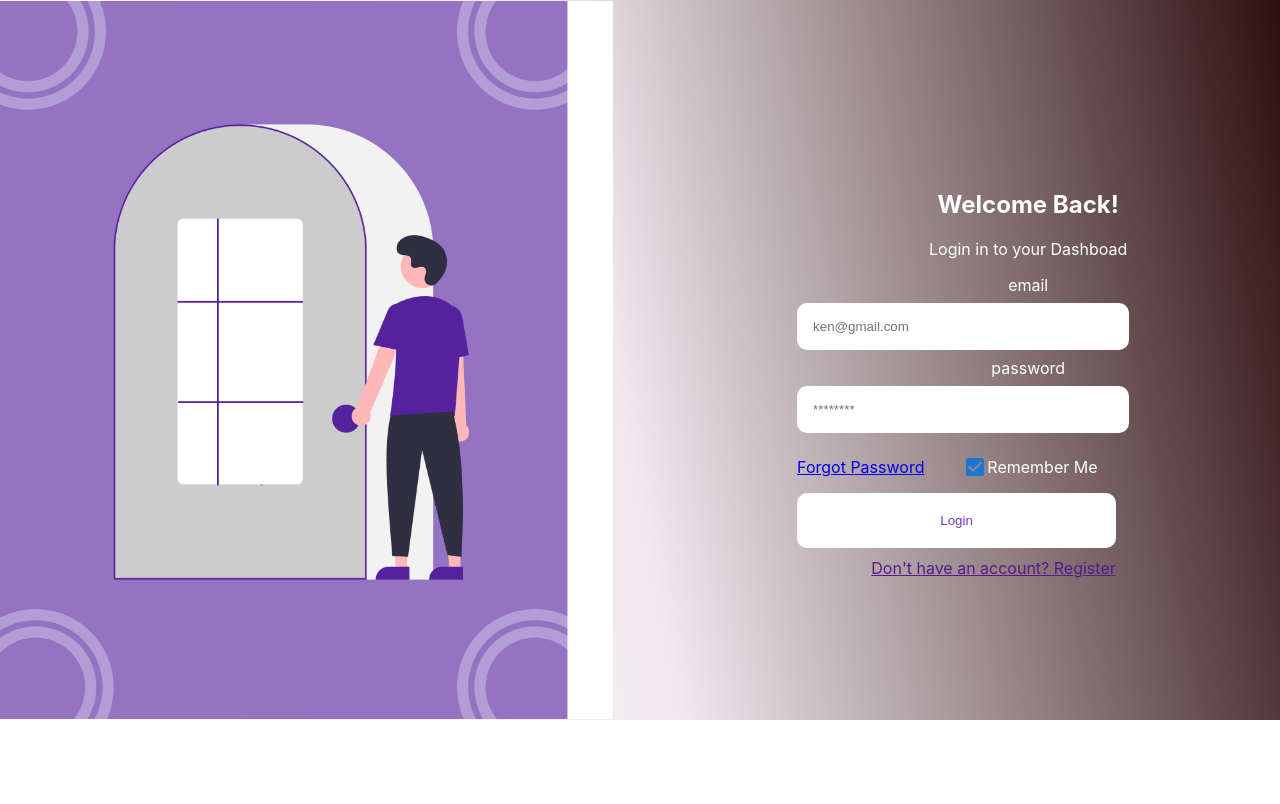
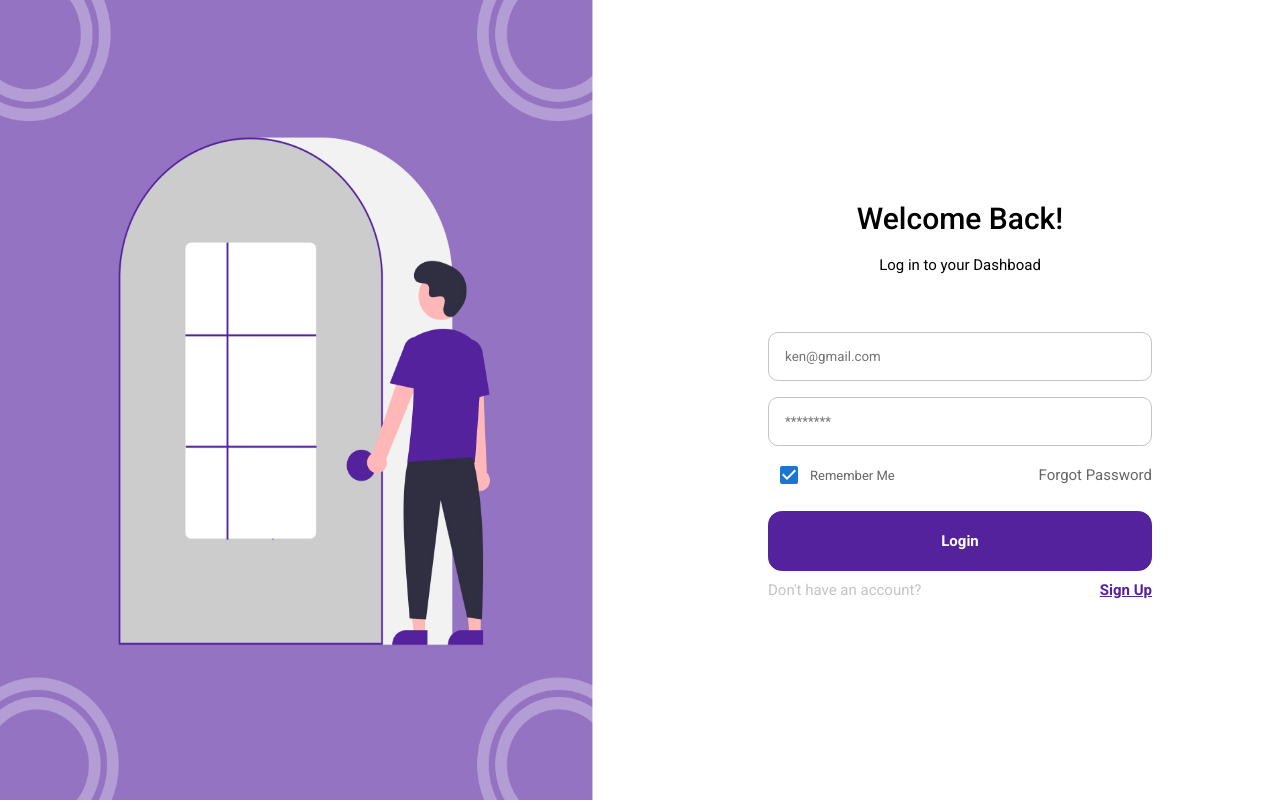
Before and after one commit to Longlasting1805/new-wallet, a React (Create React App) app: page / in a window 1280 px wide. Built offline with nearby package versions, Linux system fonts and the light colour scheme.

Commit message:
login completed

```diff
--- a/public/index.html
+++ b/public/index.html
@@ -15,6 +15,7 @@
       user's mobile device or desktop. See https://developers.google.com/web/fundamentals/web-app-manifest/
     -->
     <link rel="manifest" href="%PUBLIC_URL%/manifest.json" />
+    <link href="https://fonts.googleapis.com/css2?family=Roboto:wght@400;500;700&display=swap" rel="stylesheet">
     <!--
       Notice the use of %PUBLIC_URL% in the tags above.
       It will be replaced with the URL of the `public` folder during the build.
@@ -25,6 +26,7 @@
       Learn how to configure a non-root public URL by running `npm run build`.
     -->
     <title>React App</title>
+
   </head>
   <body>
     <noscript>You need to enable JavaScript to run this app.</noscript>
--- a/src/App.css
+++ b/src/App.css
@@ -1,3 +1,9 @@
+*{
+  margin: 0;
+  padding: 0;
+  box-sizing: border-box;
+  font-family: 'Roboto', sans-serif;
+}
 .App {
   text-align: center;
   display: flex;
@@ -6,23 +12,25 @@
   justify-content: center;
   /* overflow-y: hidden; */
   color: white;
-  background-image: linear-gradient(79deg, #ffffff, #f0eaef 48%, #2e0f0f);
+
 }
 
 .auth-form-container{
   display: flex;
   flex-direction: row;
-  justify-content: space-around;
-  align-items: center;
+  /* justify-content: space-around; */
+  /* align-items: center; */
   width: 100vw;
-  height: 90vh;
-  margin: auto;
+  /* height: 90vh; */
+  /* margin: auto; */
   /* overflow-y: hidden; */
 }
 
 .login-form, .register-form{
   display: flex;
   flex-direction: column;
+  margin-top: 50px;
+
 
 }
 /* .img{
@@ -31,23 +39,45 @@
 } */
 .form{
   width: 50%;
-  height: 20%;
+  /* height: 70%; */
   display: flex;
   flex-direction: column;
   align-items: center;
   justify-content: center;
-  margin-bottom: 20px;
-
+  /* margin-bottom: 20px; */
+  background: #ffffff;
 
 }
 .formchild{
-  width: 90%;
-  height: 250%;
-  margin-left: 10px;
+   width: 60%;
+  /* height: 250%; */
+  /* margin-left: 10px; */
+
+}
+
+.welcome{
+  font-family: 'Roboto', sans-serif;
+  color: #000;
+  font-size: 30px;
+  font-weight: 500;
+
+}
+
+.login-dashboad{
+  font-weight: 400;
+  font-size: 15px;
+  font-family: 'Roboto', sans-serif;
+  color: #000;
+  margin-top: 20px;
+}
+
+.login-input{
+  outline: none;
+  border: 1px solid #C4C4C4;
+  width: 100%;
+}
 
 
-
-}
 /* .img > img{
   min-width: 50vw;
   max-height:100vh;
@@ -109,7 +139,8 @@ button{
 }
 .remember{
   display: flex;
-  margin-right: 35%;
+  align-items: center;
+
 }
 .link-btn{
   background: none;
@@ -288,25 +319,50 @@ input{
 }
 
 .login-btn{
-  width: 69%;
+width: 100%;
+border-radius: 13.618px;
+border: 1.702px solid #56229E;
+background: #55229E;
+margin-top: 15px;
+color: #FFF;
+text-align: center;
+/* font-family: Roboto; */
+font-size: 15px;
+font-style: normal;
+font-weight: 700;
+line-height: normal;
 }
 
 .remember-box{
-  margin-left: -9px;
+color: rgba(0, 0, 0, 0.60);
+/* font-family: Roboto; */
+font-size: 13px;
+font-style: normal;
+font-weight: 400;
+line-height: normal;
+
 }
 
 .dont-have-acc-btn{
-  margin-right: 15%;
-  position: relative;
-  top: 10px;
+  color: #55229E;
+  text-decoration: underline;
+  font-weight: 600;
+  cursor: pointer;
 
 }
 
 .login-img{
-  width: 80%;
-  height: 110%;
+  /* width: 80%; */
+  /* height: 110%; */
   /* display: flex; */
-  float: left;
+  /* float: left; */
+  width: 100%;
+  height: 100%;
+}
+
+.login-div{
+  height: 100vh;
+  width: 50%;
 }
 
 .register-img{
@@ -319,13 +375,36 @@ input{
   width: 125%;
 }
 
+.forgotp{
+ color: rgba(0, 0, 0, 0.60);
+/* font-family: Roboto; */
+font-size: 15px;
+font-style: normal;
+font-weight: 400;
+line-height: normal;
+text-decoration: none;
+}
+
 .registration-img{
   width: 100%;
   height: 98%;
   display: flex;
 }
 
+
+
 .details-img{
   height: 75%;
   width: 90%;
 }
+
+.no-account{
+  display: flex;
+  justify-content: space-between;
+  font-size: 15px;
+  font-style: normal;
+  font-weight: 400;
+  line-height: normal;
+  color: #C4C4C4;
+  margin-top: 10px;
+}
--- a/src/Login.jsx
+++ b/src/Login.jsx
@@ -1,55 +1,79 @@
-import React, {useState} from "react";
-import imgUrl from './assets/webpix.jpg'
-import {Checkbox} from '@mui/material';
+import React, { useState } from "react";
+import imgUrl from "./assets/webpix.jpg";
+import { Checkbox } from "@mui/material";
 import { useNavigate } from "react-router-dom";
 
-
-const label = { inputProps: { 'aria-label': 'Checkbox demo' } };
+const label = { inputProps: { "aria-label": "Checkbox demo" } };
 
 export const Login = (props) => {
-    const [email, setEmail] = useState('');
-    const [pass, setPass] = useState('');
-
+  const [email, setEmail] = useState("");
+  const [pass, setPass] = useState("");
 
   const handleSubmit = (e) => {
     e.preventDefault();
     console.log(email);
-    }
+  };
 
-    const navigate = useNavigate()
-
-
+  const navigate = useNavigate();
 
   return (
     <div className="auth-form-container">
       <div className="login-div">
-                <img className="login-img" src={imgUrl}alt="Italian Trulli"/>
+        <img className="login-img" src={imgUrl} alt="Italian Trulli" />
       </div>
 
       <div className="form">
         <div className="formchild">
-                <h2>Welcome Back!</h2>
-                    <p>Login in to your Dashboad</p>
+          <h2 className="welcome">Welcome Back!</h2>
+          <p className="login-dashboad">Log in to your Dashboad</p>
           <form className="login-form" onSubmit={handleSubmit}>
-                        <label htmlFor="email">email</label>
-                        <input value={email} onChange={(e) => setEmail(e.target.value)} type="email" placeholder="ken@gmail.com" id="email" name="email"/>
-                        <label htmlFor="password">password</label>
-                        <input value={pass} onChange={(e) => setPass(e.target.value)} type="password" placeholder="********" id="password" name="password"/>
+            {/* <label htmlFor="email">email</label> */}
+            <input
+              className="login-input"
+              value={email}
+              onChange={(e) => setEmail(e.target.value)}
+              type="email"
+              placeholder="ken@gmail.com"
+              id="email"
+              name="email"
+            />
+            {/* <label htmlFor="password">password</label> */}
+            <input
+              className="login-input"
+              value={pass}
+              onChange={(e) => setPass(e.target.value)}
+              type="password"
+              placeholder="********"
+              id="password"
+              name="password"
+            />
 
-                    <div style={{ display: 'flex'}} className="forgot-and-rem">
-                    <a href="/forgot" className="forgetp" >Forgot Password</a>
+            <div style={{ display: "flex" }} className="forgot-and-rem">
+
             <div className="remember">
-                        <Checkbox {...label} defaultChecked/>
+                <Checkbox {...label} defaultChecked />
                 <p className="remember-box">Remember Me</p>
               </div>
+
+              <a href="/forgot" className="forgotp">
+                Forgot Password
+              </a>
+
             </div>
             <button className="login-btn">Login</button>
+
+          <div className="no-account">
+          <p
+           >
+            Don't have an account?
+          </p>
+          <p className="dont-have-acc-btn"
+            onClick={() => navigate("/register")}>Sign Up</p>
+          </div>
           </form>
-                    <a href="" className="dont-have-acc-btn" onClick={() => navigate('/register')}>Don't have an account? Register</a>
 
         </div>
       </div>
-
     </div>
-    )
-}
+  );
+};
```
Lines whose indentation alone changed are shown as unchanged.
